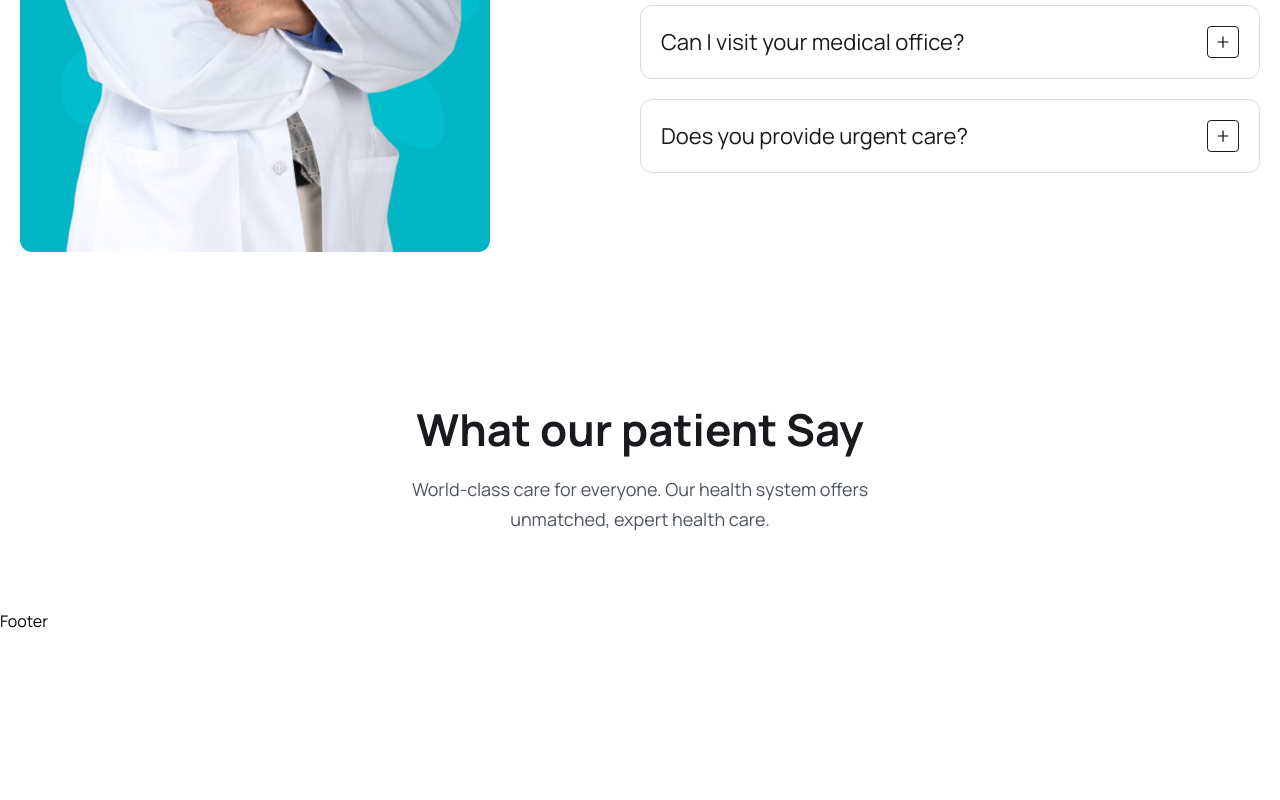
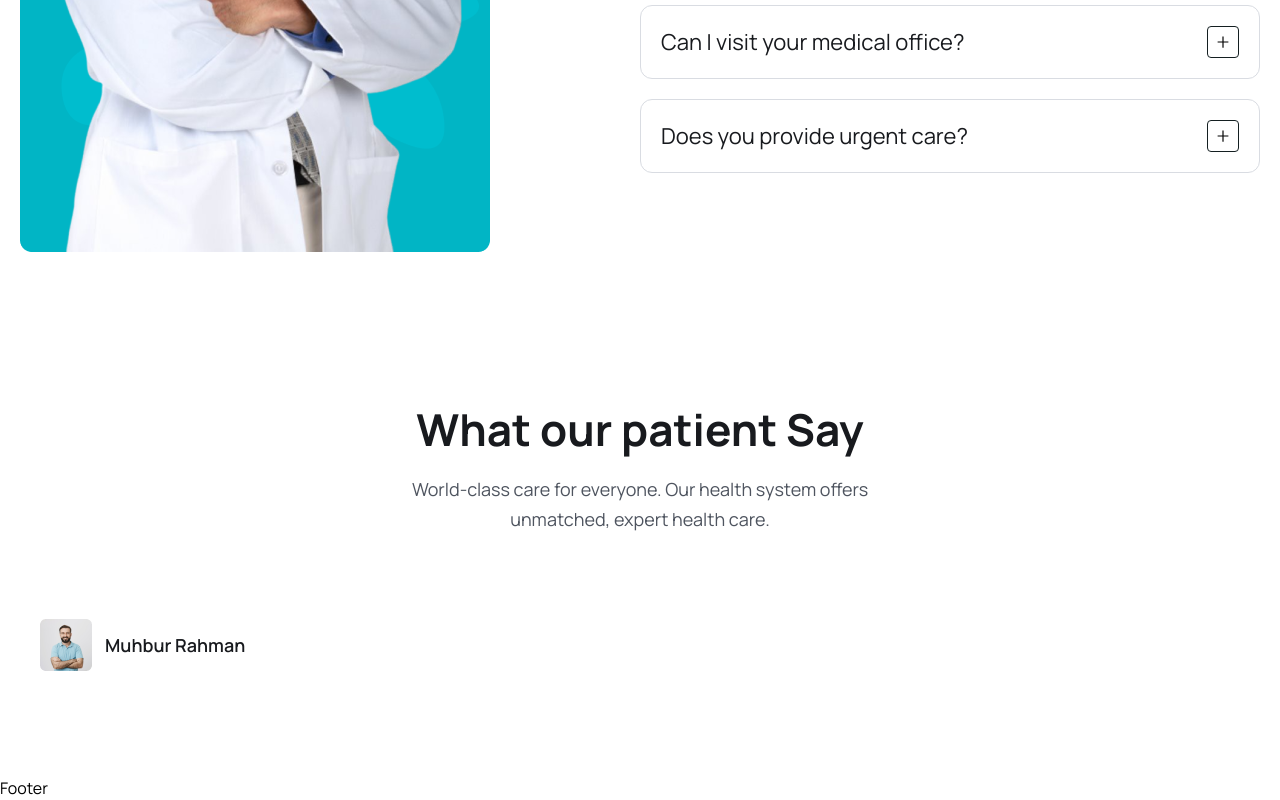
Before and after one commit to aroraadivya/Mern-Stack-Medicare, a React (Vite) app in the folder frontend/: page / in a window 1280 px wide. Shown: the part 5238-6038 px from the top of the page. Before the commit the page ends 5871 px from the top, so only its background shows below. Built offline with nearby package versions, Linux system fonts and the light colour scheme.

Commit message:
Add Testimonial component to Home page

```diff
--- a/frontend/src/pages/Home.jsx
+++ b/frontend/src/pages/Home.jsx
@@ -17,6 +17,7 @@ import DoctorList from '../components/Doctors/DoctorList';
 import faqImg from '../assets/images/faq-img.png';
 import FaqList from '../components/Faq/FaqList';
 import FaqItem from '../components/Faq/FaqItem';
+import Testimonial from '../components/Testimonial/Testimonial';
 
 const Home = () => {
     return <>
@@ -257,6 +258,8 @@ const Home = () => {
                         <h2 className='heading text-center'>What our patient Say</h2>
                         <p className='text__para text-center'>World-class care for everyone. Our health system offers unmatched, expert health care.</p>
                     </div>
+
+                    <Testimonial />
                 </div>
             </section>
             {/* testimonial section ends */}
```
